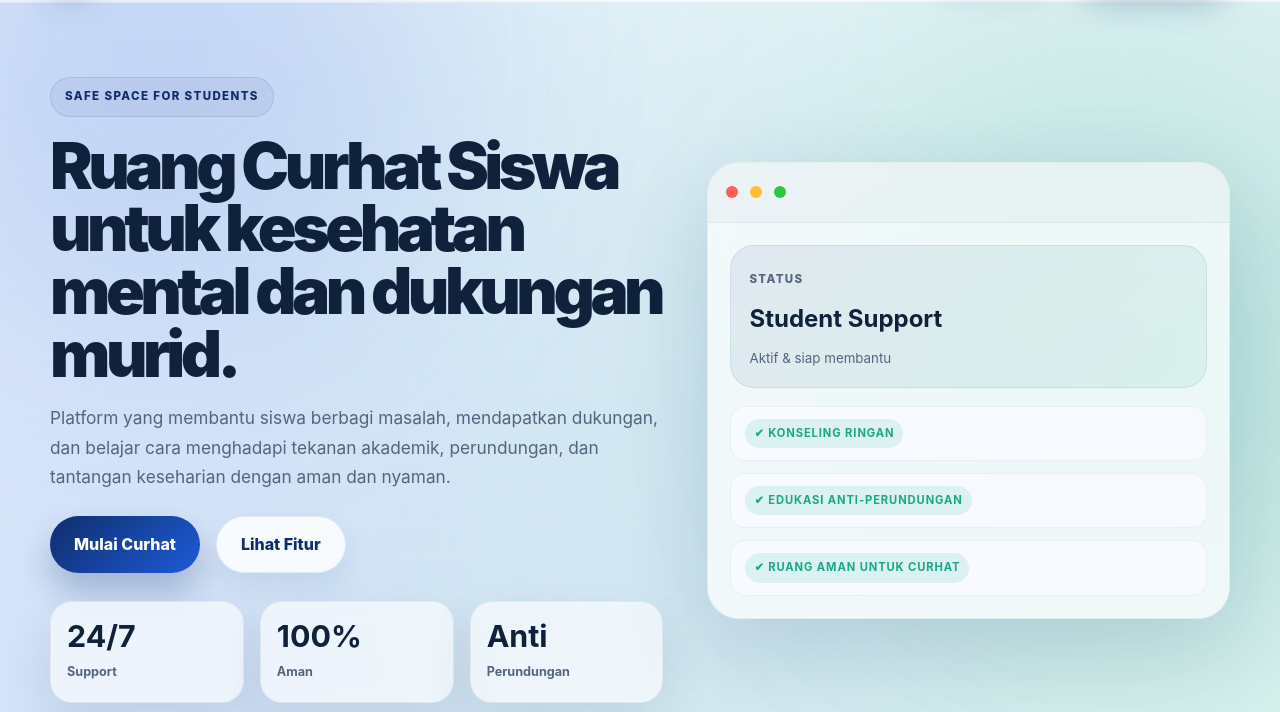
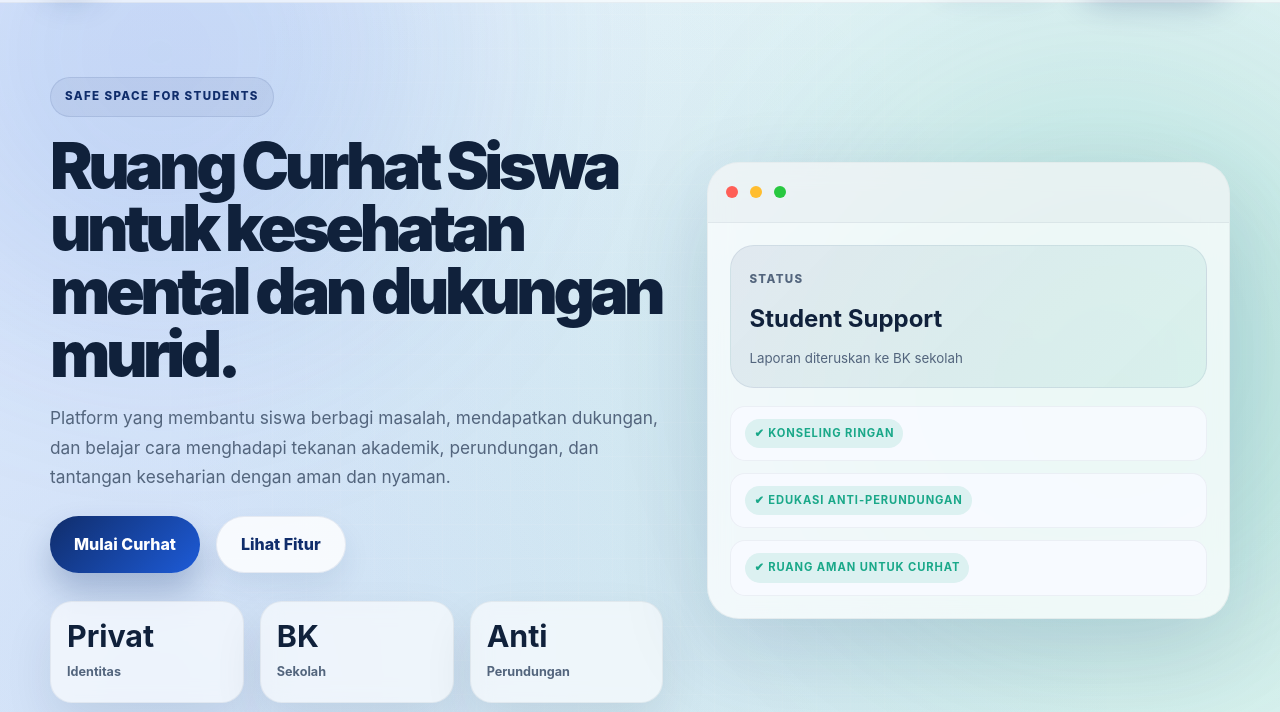
Before and after one commit to vincent00009307/RCS-Ruang-Curhat-Siswa, a plain HTML site: page index.html in a window 1280 px wide. Shown: the part 88-800 px from the top of the page. Drawn offline with nearby package versions, Linux system fonts and the light colour scheme; no server answers.

Commit message:
Remove unsupported safety and 24/7 support claims

```diff
--- a/index.html
+++ b/index.html
@@ -58,8 +58,8 @@
               <a href="#fitur" class="btn btn-secondary">Lihat Fitur</a>
             </div>
             <ul class="hero-stats">
-              <li><strong>24/7</strong><span>Support</span></li>
-              <li><strong>100%</strong><span>Aman</span></li>
+              <li><strong>Privat</strong><span>Identitas</span></li>
+              <li><strong>BK</strong><span>Sekolah</span></li>
               <li><strong>Anti</strong><span>Perundungan</span></li>
             </ul>
           </div>
@@ -74,7 +74,7 @@
               <div class="mini-card">
                 <span class="mini-label">Status</span>
                 <strong>Student Support</strong>
-                <small>Aktif & siap membantu</small>
+                <small>Laporan diteruskan ke BK sekolah</small>
               </div>
               <div class="info-list">
                 <div><span>✔ Konseling ringan</span></div>
```
